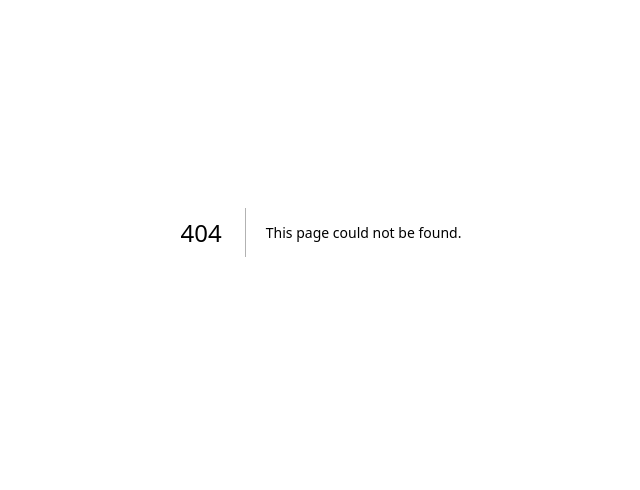
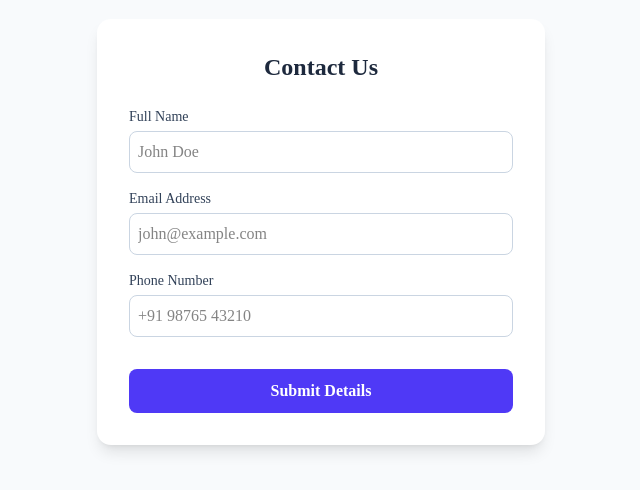
Before and after one commit to nikkushrivastava0-a11y/leadflow-ai, a Next.js app: page /form in a window 1280 px wide. Before the commit this address had no page. Shown: the part 168-658 px from the top of the page, without its empty margins (319-959 px from the left). Built offline with nearby package versions, Linux system fonts and the light colour scheme.

Commit message:
Added public lead form

```diff
--- /dev/null
+++ b/src/app/form/page.tsx
@@ -0,0 +1,83 @@
+import { createClient } from "@/lib/supabase/server";
+import { redirect } from "next/navigation";
+
+export default async function PublicLeadForm(props: {
+  searchParams: Promise<{ success?: string }>;
+}) {
+  // Yahan humne searchParams ko await kar liya
+  const searchParams = await props.searchParams;
+
+  // 1. Agar form submit ho gaya hai, toh Success message dikhao
+  if (searchParams?.success) {
+    return (
+      <div className="flex min-h-screen items-center justify-center bg-slate-50 p-4">
+        <div className="text-center rounded-xl bg-white p-8 shadow-lg max-w-sm">
+          <div className="text-4xl mb-4">🎉</div>
+          <h2 className="text-2xl font-bold text-green-600 mb-2">Thank You!</h2>
+          <p className="text-slate-600">Your details have been submitted successfully. We will get back to you soon.</p>
+        </div>
+      </div>
+    );
+  }
+
+  // 2. Data save karne ka function (Server Action)
+  async function submitLead(formData: FormData) {
+    "use server";
+    const supabase = await createClient();
+
+    const name = formData.get("name") as string;
+    const email = formData.get("email") as string;
+    const phone = formData.get("phone") as string;
+
+    // Database mein entry daalo (with your exact user_id)
+    const { error } = await supabase.from("leads").insert([
+      {
+        name,
+        email,
+        phone,
+        source: "Website Form",
+        status: "new",
+        score: 50,
+        user_id: "66fbe492-31fd-4034-bd66-ab634eaac313"
+      }
+    ]);
+
+    if (error) {
+      console.error("Error saving lead:", error);
+      return;
+    }
+
+    // Success hone par URL update kar do
+    redirect("/form?success=true");
+  }
+
+  // 3. Form ka UI
+  return (
+    <div className="flex min-h-screen items-center justify-center bg-slate-50 p-4">
+      <div className="w-full max-w-md rounded-xl bg-white p-8 shadow-lg">
+        <h1 className="mb-6 text-center text-2xl font-bold text-slate-800">Contact Us</h1>
+
+        <form action={submitLead} className="flex flex-col gap-4">
+          <div>
+            <label className="mb-1 block text-sm font-medium text-slate-700">Full Name</label>
+            <input required type="text" name="name" className="w-full rounded-md border border-slate-300 p-2 outline-none focus:border-indigo-500 transition-colors" placeholder="John Doe" />
+          </div>
+
+          <div>
+            <label className="mb-1 block text-sm font-medium text-slate-700">Email Address</label>
+            <input required type="email" name="email" className="w-full rounded-md border border-slate-300 p-2 outline-none focus:border-indigo-500 transition-colors" placeholder="john@example.com" />
+          </div>
+
+          <div>
+            <label className="mb-1 block text-sm font-medium text-slate-700">Phone Number</label>
+            <input required type="tel" name="phone" className="w-full rounded-md border border-slate-300 p-2 outline-none focus:border-indigo-500 transition-colors" placeholder="+91 98765 43210" />
+          </div>
+
+          <button type="submit" className="mt-4 w-full rounded-md bg-indigo-600 p-2.5 text-white hover:bg-indigo-700 font-semibold transition-colors">
+            Submit Details
+          </button>
+        </form>
+      </div>
+    </div>
+  );
+}
```
